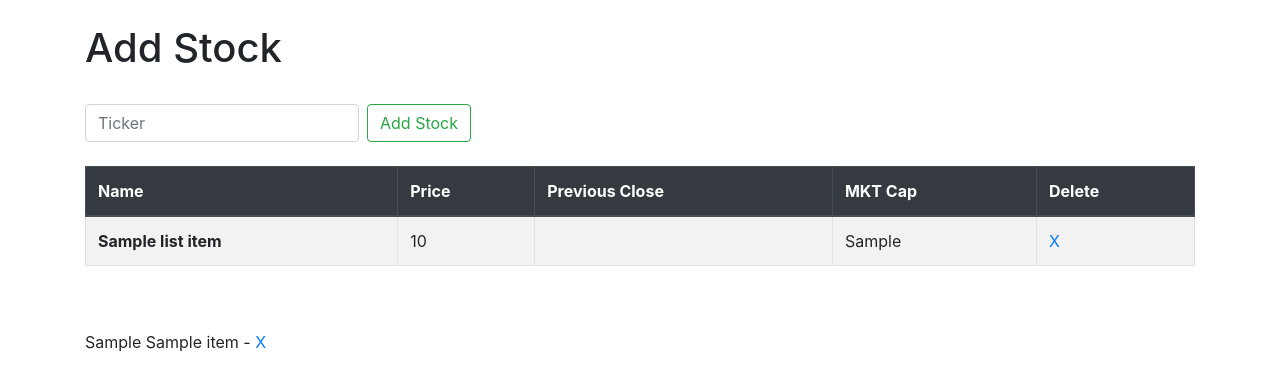
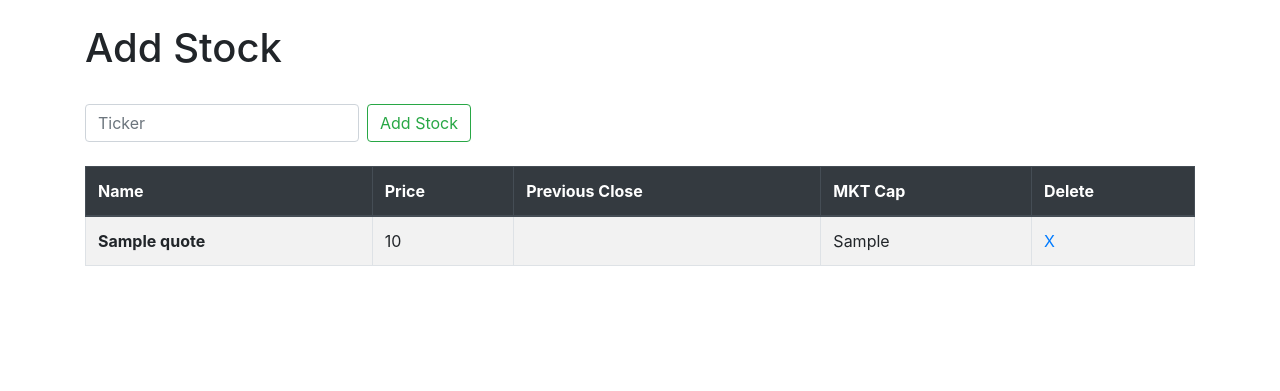
Before and after one commit to thomasbyoung/stock_api, a Django app: template stocks/quotes/templates/add_stock.html in a window 1280 px wide. Shown: the part 56-447 px from the top of the page. Run offline with Django 3.2, Linux system fonts and the light colour scheme; the template is opened without the code that fills it: most values are stand-ins (such as "Sample title", 1, 10 or a date in 2020); parts of the project's set-up code (start-up, migrations or seed data) failed here and were passed over; some libraries are stand-ins or nearby versions.

Commit message:
table configured with api;

```diff
--- a/stocks/quotes/templates/add_stock.html
+++ b/stocks/quotes/templates/add_stock.html
@@ -26,10 +26,10 @@
 
             {% for list_item in output %}
                 <tr>
-                    <th scope="row">{{ list_item.companyName }}</th>
-                    <td>{{ list_item.latestPrice }}</td>
-                    <td>{{ list_item.previousClose }}</td>
-                    <td>{{ list_item.marketCap }}</td>
+                    <th scope="row">{{ list_item.quote.companyName }}</th>
+                    <td>{{ list_item.quote.latestPrice }}</td>
+                    <td>{{ list_item.quote.previousClose }}</td>
+                    <td>{{ list_item.quote.marketCap }}</td>
                     <td><a href="/">X</a></td>
                 </tr>
             {% endfor %}
@@ -39,16 +39,4 @@
   </tbody>
 </table>
 
-<br />
-<br />
-
-{{ list_item }}
-
-
-
-{% for item in ticker %}
-    {{ item }} - <a href="{% url 'delete' item.id %}">X</a><br />
-{% endfor %}
-
-
 {% endblock %}
--- a/stocks/quotes/views.py
+++ b/stocks/quotes/views.py
@@ -9,7 +9,7 @@ def home(request):
 
     if request.method == 'POST':
         ticker = request.POST['ticker']
-       try:
+        try:
             api = json.loads(api_request.content)
         except Exception as e:
             api = "Error..."
@@ -35,8 +35,7 @@ def add_stock(request):
         ticker = Stock.objects.all()
         output = []
         for ticker_item in ticker:
-            api_request = requests.get("https://cloud.iexapis.com/stable/stock/" + str(ticker_item) + "/batch?types=quote,news,chart&range=1m&last=10&token=sk_b54bf28c97aa43e6ba0179653ba6fbac")
-            try:
+           try:
                 api = json.loads(api_request.content)
                 output.append(api)
             except Exception as e:
```
